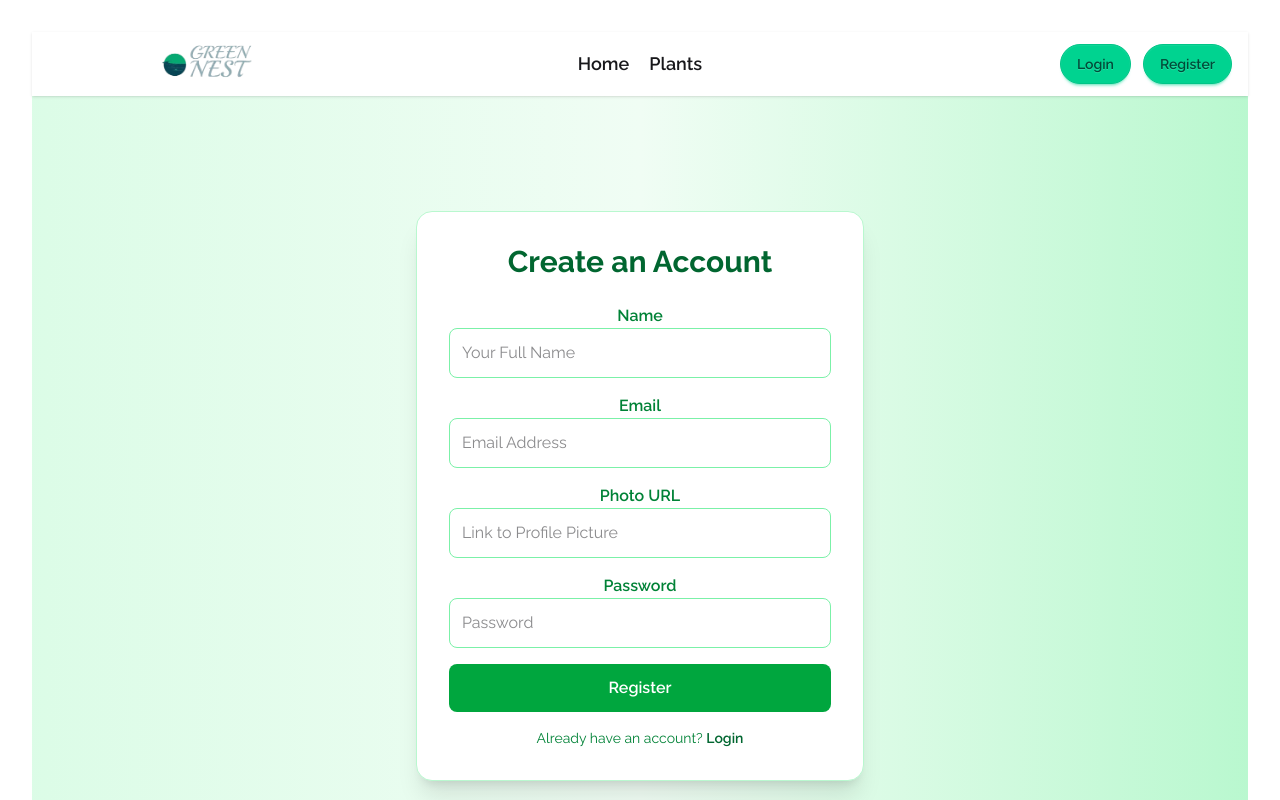
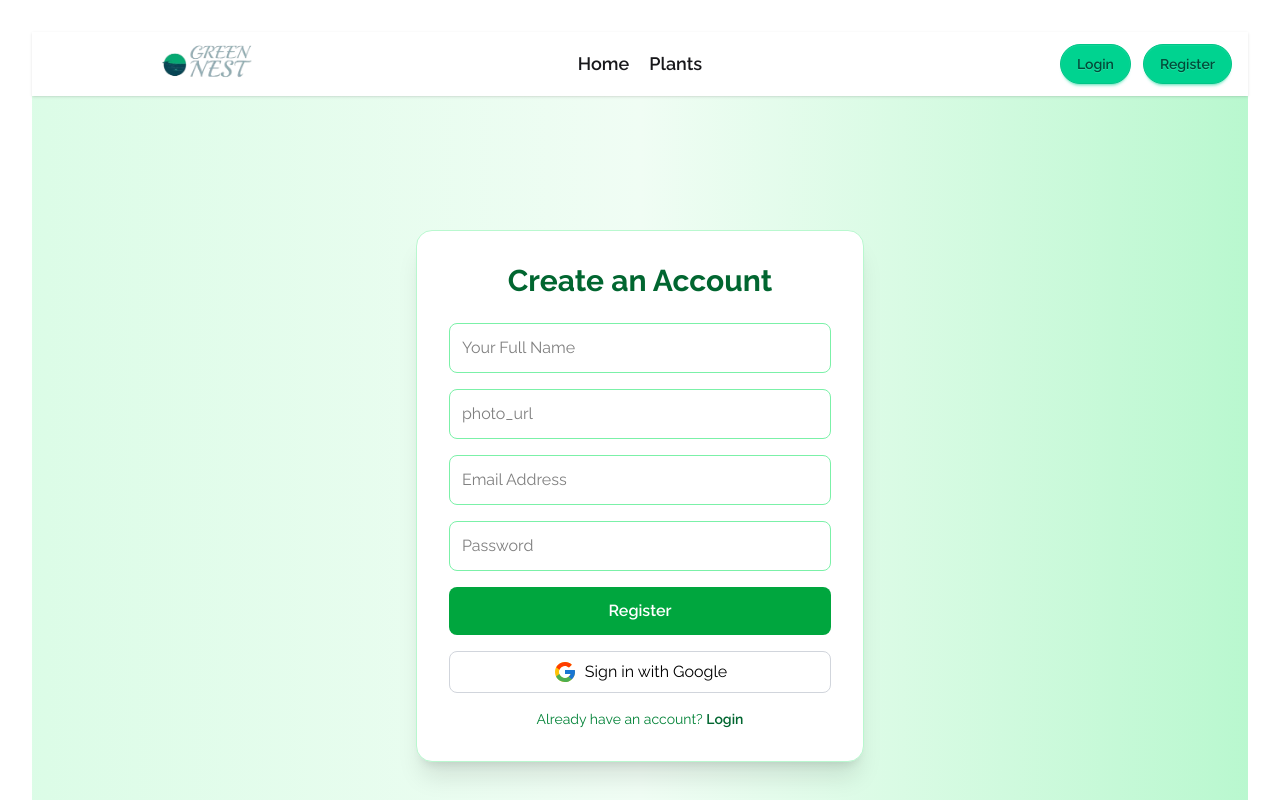
Before and after one commit to Imtius10/Indoor-Plant-Care-Store, a React (Vite) app: page /register in a window 1280 px wide. Shown: the top 800 px of the page. Built offline with nearby package versions, Linux system fonts and the light colour scheme; no server answers.

Commit message:
signIn with google

```diff
--- /dev/null
+++ b/src/Pages/Error.jsx
@@ -0,0 +1,35 @@
+// Error.jsx
+import React from "react";
+import { Link } from "react-router";
+import dyingPlant from "../assets/404.jpg";
+
+const Error = () => {
+  return (
+    <div className="min-h-screen flex flex-col items-center justify-center bg-gradient-to-b from-green-100 via-green-50 to-green-200 px-5 text-center">
+
+
+      <div className="mb-6">
+        <img
+          src={dyingPlant}
+          alt="Dying Plant"
+          className="w-64 h-64 object-contain animate-pulse"
+        />
+      </div>
+
+      <h1 className="text-5xl font-bold text-green-900 mb-4">404</h1>
+      <p className="text-xl text-green-800 mb-6">
+        Oops! The plant has withered… Page not found.
+      </p>
+
+
+      <Link
+        to="/"
+        className="bg-green-600 hover:bg-green-700 text-white font-semibold py-3 px-6 rounded-lg transition"
+      >
+        Back to Home
+      </Link>
+    </div>
+  );
+};
+
+export default Error;
--- /dev/null
+++ b/src/Pages/ForgetPassword.jsx
@@ -0,0 +1,64 @@
+// ForgetPassword.jsx
+import React, { useContext, useState } from "react";
+import { AuthContext } from "../Provider/AuthProvider";
+import toast, { Toaster } from "react-hot-toast";
+import { Link } from "react-router";
+
+const ForgetPassword = () => {
+  const { resetPassword } = useContext(AuthContext);
+  const [email, setEmail] = useState("");
+
+  const handleSubmit = (e) => {
+    e.preventDefault();
+    if (!email) {
+      toast.error("Please enter your email");
+      return;
+    }
+
+    resetPassword(email)
+      .then(() => {
+        toast.success("Password reset email sent! Check your inbox.");
+        setEmail("");
+      })
+      .catch((err) => toast.error(err.message));
+  };
+
+  return (
+    <div className="min-h-screen flex items-center justify-center bg-gradient-to-r from-green-100 via-green-50 to-green-200 px-5">
+      <Toaster position="top-right" />
+      <div className="w-full max-w-md bg-white shadow-xl rounded-2xl p-8 border border-green-200">
+        <h1 className="text-3xl font-bold text-green-800 text-center mb-6">Reset Password</h1>
+
+        <form onSubmit={handleSubmit} className="space-y-4">
+          <div>
+            <label className="font-semibold text-green-700">Email</label>
+            <input
+              type="email"
+              placeholder="Enter your email"
+              value={email}
+              onChange={(e) => setEmail(e.target.value)}
+              required
+              className="w-full border border-green-300 rounded-lg p-3 focus:outline-none focus:ring-2 focus:ring-green-400 text-black"
+            />
+          </div>
+
+          <button
+            type="submit"
+            className="w-full bg-green-600 text-white py-3 rounded-lg font-semibold hover:bg-green-700 transition"
+          >
+            Send Reset Email
+          </button>
+        </form>
+
+        <p className="text-center mt-4 text-green-700 text-sm">
+          Remembered your password?{" "}
+          <Link to="/login" className="text-green-800 font-semibold hover:underline">
+            Login
+          </Link>
+        </p>
+      </div>
+    </div>
+  );
+};
+
+export default ForgetPassword;
--- a/src/Pages/Login.jsx
+++ b/src/Pages/Login.jsx
@@ -83,9 +83,14 @@ const Login = () => {
             Register
           </Link>
         </p>
-        <p className="text-center mt-1 text-green-700 text-sm">
-          <a href="#" className="hover:underline">Forgot Password?</a>
-        </p>
+       <p className="text-center mt-1 text-green-700 text-sm">
+  <Link
+    to="/forgot-password"
+    className="hover:underline font-semibold"
+  >
+    Forgot Password?
+  </Link>
+</p>
 
       </div>
     </div>
--- a/src/Pages/Register.jsx
+++ b/src/Pages/Register.jsx
@@ -1,14 +1,16 @@
+// Register.jsx
 import React, { useContext, useState } from "react";
 import { AuthContext } from "../Provider/AuthProvider";
 import { Link } from "react-router";
+import toast, { Toaster } from "react-hot-toast";
+import { FcGoogle } from "react-icons/fc"; // Google logo
 
 const Register = () => {
-  const { createUser, setUser } = useContext(AuthContext);
+  const { createUser, setUser, signInWithGoogle } = useContext(AuthContext);
   const [error, setError] = useState("");
 
   const handleSubmit = (e) => {
     e.preventDefault();
-
     const form = e.target;
     const name = form.name.value;
     const email = form.email.value;
@@ -17,86 +19,59 @@ const Register = () => {
     createUser(email, password)
       .then((result) => {
         setUser(result.user);
+        toast.success("Registered successfully!");
       })
-      .catch((error) => {
-        setError(error.message);
-      });
+      .catch((err) => setError(err.message));
+  };
+
+  const handleGoogleSignIn = () => {
+    signInWithGoogle()
+      .then(res => {
+        setUser(res.user);
+        toast.success("Signed in with Google!");
+      })
+      .catch(err => toast.error(err.message));
   };
 
   return (
     <div className="min-h-screen flex items-center justify-center bg-gradient-to-r from-green-100 via-green-50 to-green-200 px-5">
+      <Toaster position="top-right" />
       <div className="w-full max-w-md bg-white shadow-xl rounded-2xl p-8 border border-green-200">
-
-        {/* Title */}
         <h1 className="text-3xl font-bold text-green-800 text-center mb-6">
           Create an Account
         </h1>
 
+        {error && <p className="mb-4 text-red-500 text-center text-sm">{error}</p>}
 
-        {error && (
-          <p className="mb-4 text-red-500 text-center text-sm">{error}</p>
-        )}
+        <form onSubmit={handleSubmit} className="space-y-4 text-black">
+          <div>
 
+            <input type="text" name="name" placeholder="Your Full Name" required className="w-full border border-green-300 rounded-lg p-3 focus:outline-none focus:ring-2 focus:ring-green-400" />
+          </div>
+           <div>
 
-        <form onSubmit={handleSubmit} className="space-y-4">
+            <input type="text" name="photo_url" placeholder="photo_url" required className="w-full border border-green-300 rounded-lg p-3 focus:outline-none focus:ring-2 focus:ring-green-400" />
+          </div>
+          <div>
 
+            <input type="email" name="email" placeholder="Email Address" required className="w-full border border-green-300 rounded-lg p-3 focus:outline-none focus:ring-2 focus:ring-green-400" />
+          </div>
           <div>
-            <label className="font-semibold text-green-700">Name</label>
-            <input
-              type="text"
-              name="name"
-              placeholder="Your Full Name"
-              required
-              className="w-full border border-green-300 rounded-lg p-3 focus:outline-none focus:ring-2 focus:ring-green-400"
-            />
+
+            <input type="password" name="password" placeholder="Password" required className="w-full border border-green-300 rounded-lg p-3 focus:outline-none focus:ring-2 focus:ring-green-400" />
           </div>
+          <button type="submit" className="w-full bg-green-600 text-white py-3 rounded-lg font-semibold hover:bg-green-700 transition">Register</button>
+        </form>
 
-          <div>
-            <label className="font-semibold text-green-700">Email</label>
-            <input
-              type="email"
-              name="email"
-              placeholder="Email Address"
-              required
-              className="w-full border border-green-300 rounded-lg p-3 focus:outline-none focus:ring-2 focus:ring-green-400"
-            />
-          </div>
-
-          <div>
-            <label className="font-semibold text-green-700">Photo URL</label>
-            <input
-              type="text"
-              name="photo_url"
-              placeholder="Link to Profile Picture"
-              className="w-full border border-green-300 rounded-lg p-3 focus:outline-none focus:ring-2 focus:ring-green-400"
-            />
-          </div>
-
-          <div>
-            <label className="font-semibold text-green-700">Password</label>
-            <input
-              type="password"
-              name="password"
-              placeholder="Password"
-              required
-              className="w-full border border-green-300 rounded-lg p-3 focus:outline-none focus:ring-2 focus:ring-green-400"
-            />
-          </div>
-
-
-          <button
-            type="submit"
-            className="w-full bg-green-600 text-white py-3 rounded-lg font-semibold hover:bg-green-700 transition"
-          >
-            Register
+        <div className="flex items-center justify-center mt-4 gap-2">
+          <button onClick={handleGoogleSignIn} className="flex items-center gap-2 border border-gray-300 p-2 rounded-lg hover:bg-gray-100 w-full justify-center text-black">
+            <FcGoogle size={24} /> Sign in with Google
           </button>
-        </form>
+        </div>
 
         <p className="text-center mt-4 text-green-700 text-sm">
           Already have an account?{" "}
-          <Link to="/login" className="text-green-800 font-semibold hover:underline">
-            Login
-          </Link>
+          <Link to="/login" className="text-green-800 font-semibold hover:underline">Login</Link>
         </p>
       </div>
     </div>
--- a/src/Provider/AuthProvider.jsx
+++ b/src/Provider/AuthProvider.jsx
@@ -4,7 +4,10 @@ import {
   getAuth,
   createUserWithEmailAndPassword,
   signInWithEmailAndPassword,
-  onAuthStateChanged
+  onAuthStateChanged,
+  sendPasswordResetEmail,
+  GoogleAuthProvider,
+  signInWithPopup
 } from "firebase/auth";
 
 export const AuthContext = createContext();
@@ -32,13 +35,22 @@ const AuthProvider = ({ children }) => {
   const doSignOut = () => {
     return auth.signOut();
   };
+  const resetPassword = (email) => {
+    return sendPasswordResetEmail(auth, email);
+  };
 
+   const signInWithGoogle = () => {
+    const provider = new GoogleAuthProvider();
+    return signInWithPopup(auth, provider);
+  };
   const authData = {
     user,
     setUser,
     createUser,
     loginUser,
     doSignOut,
+    resetPassword,
+    signInWithGoogle,
   };
 
   return (
--- a/src/Routes/Router.jsx
+++ b/src/Routes/Router.jsx
@@ -8,6 +8,7 @@ import Login from "../Pages/Login";
 import Profile from "../Pages/Profile";
 import PrivateRoute from "../Components/PrivateRoute";
 import Plants from "../Pages/Plants";
+import ForgetPassword from "../Pages/ForgetPassword";
 
 const router = createBrowserRouter([
     {
@@ -48,6 +49,10 @@ const router = createBrowserRouter([
                 loader: () => fetch('/plants.json'),
                 Component:Plants
 
+            },
+            {
+                path:'/forgot-password',
+                Component:ForgetPassword
             }
         ]
     }
```
Also changed, not shown: src/assets/404.jpg (added).
